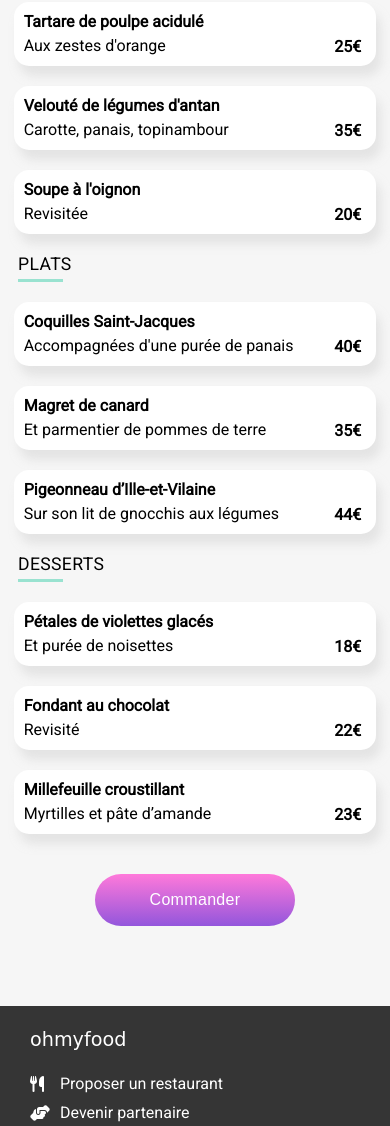
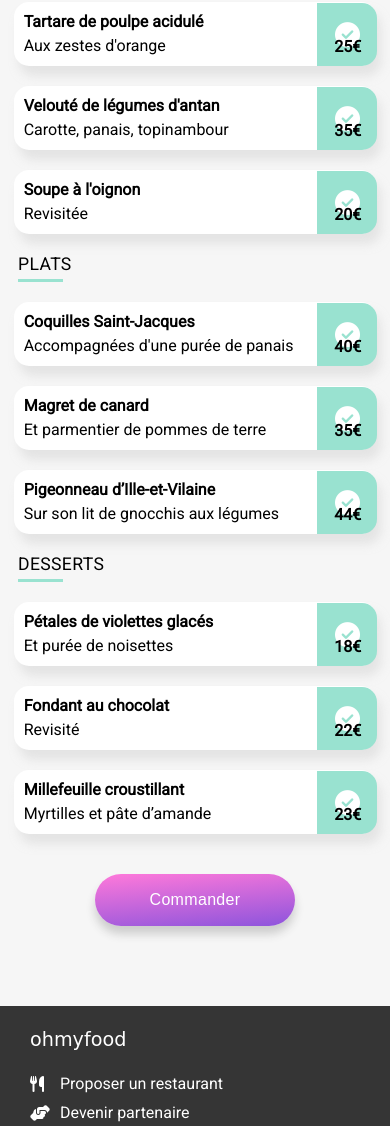
Before and after one commit to evy-vy/EvetriciaKalala_3_01022021, a website: page menu.html in a window 390 px wide. Shown: the part 434-1560 px from the top of the page. Drawn offline with Linux system fonts and the light colour scheme; a web font is replaced by a local one.

Commit message:
refactorisation du html et du css ajout de mixins et media queries

```diff
--- a/menu.html
+++ b/menu.html
@@ -27,15 +27,15 @@
       <section class="menu">
         <img class="menu__plat3" src="./css/images/restaurants/a_la_française.jpg" alt="focus sur un plat d'oeufs pochés sur son lit d'épinards"/>
         <div class="menu-container">
-          <div class="menu-title">
+          <div class="menu-heading">
             <h1>À la française</h1>
-            <i class="flaticon-heart"></i>
+            <i class="fas fa-heart"></i>
           </div>
           <div class="all-menus">
             <h2 class="menu-subtitle">Entrées</h2>
             <ul>
               <button class="check-btn">
-                <i class="far fa-check-circle"></i>
+                <i class="fas fa-check-circle"></i>
               </button>
               <li class="bold">Tartare de poulpe acidulé</li>
               <li>Aux zestes d'orange</li>
@@ -43,7 +43,7 @@
             </ul>
             <ul>
               <button class="check-btn">
-                <i class="far fa-check-circle"></i>
+                <i class="fas fa-check-circle"></i>
               </button>
               <li class="bold">Velouté de légumes d'antan</li>
               <li>Carotte, panais, topinambour</li>
@@ -51,7 +51,7 @@
             </ul>
             <ul class="check">
               <button class="check-btn">
-                <i class="far fa-check-circle"></i>
+                <i class="fas fa-check-circle"></i>
               </button>
               <li class="bold">Soupe à l'oignon</li>
               <li>Revisitée</li>
@@ -60,7 +60,7 @@
             <h2 class="menu-subtitle">Plats</h2>
             <ul>
               <button class="check-btn">
-                <i class="far fa-check-circle"></i>
+                <i class="fas fa-check-circle"></i>
               </button>
               <li class="bold">Coquilles Saint-Jacques</li>
               <li>Accompagnées d'une purée de panais</li>
@@ -68,7 +68,7 @@
             </ul>
             <ul>
               <button class="check-btn">
-                <i class="far fa-check-circle"></i>
+                <i class="fas fa-check-circle"></i>
               </button>
               <li class="bold">Magret de canard</li>
               <li>Et parmentier de pommes de terre</li>
@@ -76,7 +76,7 @@
             </ul>
             <ul>
               <button class="check-btn">
-                <i class="far fa-check-circle"></i>
+                <i class="fas fa-check-circle"></i>
               </button>
               <li class="bold">Pigeonneau d’Ille-et-Vilaine</li>
               <li>Sur son lit de gnocchis aux légumes</li>
@@ -86,7 +86,7 @@
               Desserts</h2>
             <ul>
               <button class="check-btn">
-                <i class="far fa-check-circle"></i>
+                <i class="fas fa-check-circle"></i>
               </button>
               <li class="bold">Pétales de violettes glacés</li>
               <li>Et purée de noisettes
@@ -95,7 +95,7 @@
             </ul>
             <ul>
               <button class="check-btn">
-                <i class="far fa-check-circle"></i>
+                <i class="fas fa-check-circle"></i>
               </button>
               <li class="bold">Fondant au chocolat</li>
               <li>Revisité </li>
@@ -103,7 +103,7 @@
             </ul>
             <ul>
               <button class="check-btn">
-                <i class="far fa-check-circle"></i>
+                <i class="fas fa-check-circle"></i>
               </button>
               <li class="bold">Millefeuille croustillant</li>
               <li>Myrtilles et pâte d’amande</li><span class="price">23€</span>
--- a/sass/Composants/_btn.scss
+++ b/sass/Composants/_btn.scss
@@ -8,5 +8,9 @@
   }
   & .btn {
     @include colorful-btn($list-color);
+    box-shadow: 0px 8px 10px #cdcdcd;
+    &:hover {
+
+    }
   }
 }
--- a/sass/Layout/_body-menu.scss
+++ b/sass/Layout/_body-menu.scss
@@ -15,7 +15,7 @@ header {
     top: 232px;
     border-radius: 35px 35px 0 0;
   }
-
+/*image de fond*/
   &__plat3 {
     object-fit: cover;
     position: absolute;
@@ -24,26 +24,30 @@ header {
     width: 100%
   }
 
-  &-title {
+  &-heading {
     @include menu-heading;
+    .fa-heart {
+    font-weight: normal;
+    position: relative;
+    top: 3px;
+    }
   }
 
   &-subtitle {
   @include menus-subtitles;
+   }
+}
 
-  }
-}
 
 .all-menus {
   display: flex;
   align-items: center;
   flex-direction: column;
-  & ul {
+  ul {
     @include standard-btn;
     width: 93%;
     padding: 1px 5px 1px 10px;
     box-shadow: 5px 10px 10px rgba(212, 212, 212, 0.5);
-    /*line-height: 1.5em;*/
     border-radius: 15px;
     display: flex;
     flex-direction: column;
@@ -53,8 +57,9 @@ header {
       position: relative;
       top: 9px;
     }
+  }
 
-  }
+  /* intitulés en gras*/
     & .bold {
       display: flex;
       font-weight: bold;
@@ -62,21 +67,22 @@ header {
       padding-bottom: 5px;
     }
 
+
   & .price {
     align-self: flex-end;
     position: relative;
     right: 10px;
     top: -9px;
     font-weight: bold;
-  }
+    }
 
 
   & .check-btn {
   @include check-btn;
-  display: none;
+  /*display: none;*/
   }
 
-  & .far.fa-check-circle {
+  & .fas.fa-check-circle {
     @include check-icon;
   }
 }
--- a/sass/Layout/_footer.scss
+++ b/sass/Layout/_footer.scss
@@ -23,4 +23,5 @@ footer {
   .footer__link {
     color: $text-color;
   }
+  @include footer-tab;
 }
--- a/sass/Layout/_form.scss
+++ b/sass/Layout/_form.scss
@@ -24,7 +24,7 @@
 }
 
 #research {
-  width: 55%;
+  width: 200px;
   font-size: 1rem;
   letter-spacing: 0.0625rem;
   border: none;
--- a/sass/Pages/_restaurants.scss
+++ b/sass/Pages/_restaurants.scss
@@ -1,4 +1,5 @@
 .resto {
+
   background-color: $pages-color;
   &__heading {
     margin-left: 1.3rem;
@@ -22,7 +23,7 @@
       display: flex;
       flex-direction: column;
       margin-bottom: 10px;
-        > img {
+      & img {
         width: 100%;
         height: 68%;
         object-fit: cover;
@@ -34,33 +35,29 @@
         object-position: 0px -150px;
       }
     }
+
     &__tag {
       @include new-btn
       }
+
     &__overlay {
       & h3 {
       @include overlay-h3;
       }
       @include overlay;
     }
+
     &__overlay-2 {
       & h3 {
       @include overlay-h3;
       }
       @include overlay;
-        top: 5px;
+      top: 13px;
     }
-    & .flaticon-heart {
-      position: relative;
-      left: 95px;
-      font-weight: normal;
-      top: 10px;
-    }
-    & .flaticon-clicker {
-      position: absolute;
-      right: 35px;
-      font-weight: normal;
-      top: 20px;
+
+    & .fas.fa-heart {
+      @include heart-icon;
     }
   }
+  @include tablette;
 }
--- /dev/null
+++ b/sass/Utils/_lists_and_maps.scss
@@ -0,0 +1,2 @@
+/*media queries map*/
+$tab-breakpoints: (tab: 470px, footer-tab: 640px);
--- a/sass/Utils/_mixins.scss
+++ b/sass/Utils/_mixins.scss
@@ -1,18 +1,10 @@
-/*variables colors*/
-/*$primary-color: #9356dc;
-$secondary-color: #ff79da;
-$tertiary-color: #99e2d0;
-$text-color: #fff;
-$pages-color: #f6f6f6;*/
 
 /*list*/
 $list-color: $secondary-color, $primary-color;
 
-/*position
-$top: 25px;*/
-
 /*mixins*/
 
+/*mixins btn*/
 @mixin colorful-btn_container {
   padding: 10px 30px 10px;
   margin-bottom: 30px;
@@ -22,12 +14,13 @@ $top: 25px;*/
 }
 
 @mixin colorful-btn($list) {
-  background: linear-gradient($list-color);
+  background: linear-gradient(175deg,$list-color);
   color: $text-color;
   font-size: 1.1rem;
   padding: 1.0625rem 2.121rem;
   border: 0;
   border-radius: 30px;
+  box-shadow: 0px 8px 10px #cdcdcd;
   cursor: pointer;
 }
 
@@ -48,16 +41,33 @@ $top: 25px;*/
   padding: 6px;
   width: 80px;
   position: relative;
-  bottom: 158px;
-  left: 241px;
+  top: -64%;
+  /*bottom: 64%;*/
+  left: 71%;
   color: darken($tertiary-color, 40%);
 }
 
+@mixin check-btn {
+  align-self: flex-end;
+    position: absolute;
+    right: 13px;
+    background-color: $tertiary-color;
+    padding: 18px 35px 20px 25px;
+    width: 0px;
+    border-radius: 0px 15px 15px 0;
+    border: none;
+}
+
+/*mixins resto cards overlay*/
 @mixin overlay {
+  /*new*/display: flex;
+  /*new*/flex-direction: column;
   position: relative;
-  top: -25px;
+  top: -17px;
   left: 20px;
   line-height: 1.3;
+  /*new*/width: 90%;
+  /*new*/height: 25%;
 }
 
 @mixin overlay-h3 {
@@ -67,6 +77,7 @@ $top: 25px;*/
   letter-spacing: 0.3px;
 }
 
+/*mixins titles & subtitles*/
 @mixin menu-heading {
     display: flex;
     justify-content: space-between;
@@ -88,29 +99,66 @@ $top: 25px;*/
   border-bottom-color: $tertiary-color ;
 }
 
-@mixin check-btn {
-  align-self: flex-end;
-    position: absolute;
-    right: 13px;
-    background-color: $tertiary-color;
-    padding: 17px 35px 20px 25px;
-    width: 0px;
-    border-radius: 0px 15px 15px 0;
-    border: none;
+/*mixins icons*/
+@mixin check-icon {
+  color: $text-color;
+  border-radius: 50%;
+  font-size: 25px;
+  position:relative;
+  top: 2px;
+  right: 7px;
 }
 
-@mixin check-icon {
-  background-color: #fff;
-    color: $tertiary-color;
-    border: 0px $tertiary-color;
-    border-radius: 50%;
-    font-size: 25px;
-    position:relative;
-    top: 2px;
-    right: 7px;
+@mixin heart-icon {
+  /*position: relative;
+  left: 55%;
+  top: 10px;
+  font-weight: normal;
+  font-size: 1.6rem;*/
+  position: relative;
+  /*right: -30%;*/
+  top: -40px;
+  right: 0;
+  padding-right: 10px;
+  font-weight: normal;
+  font-size: 1.6rem;
+  align-self: flex-end;
 }
 
+/*mixins media queries*/
+@mixin tablette {
+  @media screen and (min-width: map-get($tab-breakpoints, tab)) {
+    /*resto-card*/
+      &-cards {
+        ul {
+        display: flex;
+        flex-direction: column;
+        align-items: center;
+        }
+        li {
+          width: 100%;
+        }
+        a {
+        width: 70%;
+        height: 310px;
+        }
+      }
+    }
+  }
 
-
-
-/*functions*/
+@mixin footer-tab {
+  @media screen and (min-width: map-get($tab-breakpoints, footer-tab)) {
+  /*footer*/
+    .footer {
+      margin-bottom: 5px;
+      &__heading {
+        text-align: center;
+      }
+      &__list {
+        max-width: 100%;
+        display: flex;
+        justify-content: space-between;
+      }
+    }
+  }
+}
--- a/sass/Utils/_variables.scss
+++ b/sass/Utils/_variables.scss
@@ -1,6 +1,7 @@
+/*colors variables*/
 $footer-background: #353535;
-$text-color: #fff;
 $pages-color: #f6f6f6;
-$primary-color: #9356dc;
+$primary-color: #9356dc 95%;
 $secondary-color: #ff79da;
 $tertiary-color: #99e2d0;
+$text-color: #fff;
--- a/sass/menu.scss
+++ b/sass/menu.scss
@@ -1,5 +1,6 @@
 @import "./Utils/variables";
 @import "./Utils/mixins";
+@import "./Utils/lists_and_maps";
 @import "./Base/base";
 @import "./Composants/btn";
 @import "./Layout/header";
--- a/sass/style.scss
+++ b/sass/style.scss
@@ -1,5 +1,6 @@
 @import "./Utils/variables";
 @import "./Utils/mixins";
+@import "./Utils/lists_and_maps";
 @import "./Base/base";
 @import "./Composants/btn";
 @import "./Layout/header";
```
Also changed, not shown: index.html (+16 -10 lines), css/menu.css, css/style.css, 2 other files. Lines whose indentation alone changed are shown as unchanged.
